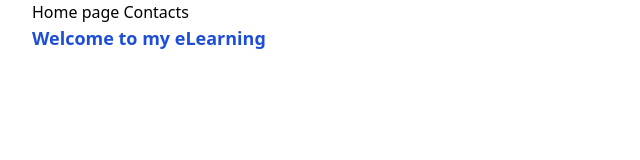
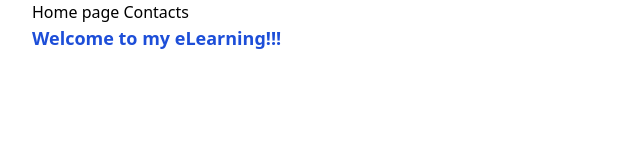
Before and after one commit to alekspanteli/linkedin-nextjs-fundamentals, a Next.js app: page / in a window 1280 px wide. Shown: the top 160 px of the page, without its empty margins (0-640 px from the left). Built offline with nearby package versions, Linux system fonts and the light colour scheme.

Commit message:
Update index.js

```diff
--- a/pages/index.js
+++ b/pages/index.js
@@ -2,7 +2,7 @@ export default function Home() {
   return (
     <div className="">
       <h1 className="text-lg text-blue-700 font-bold">
-        Welcome to my eLearning
+        Welcome to my eLearning!!!
       </h1>
     </div>
   );
```
